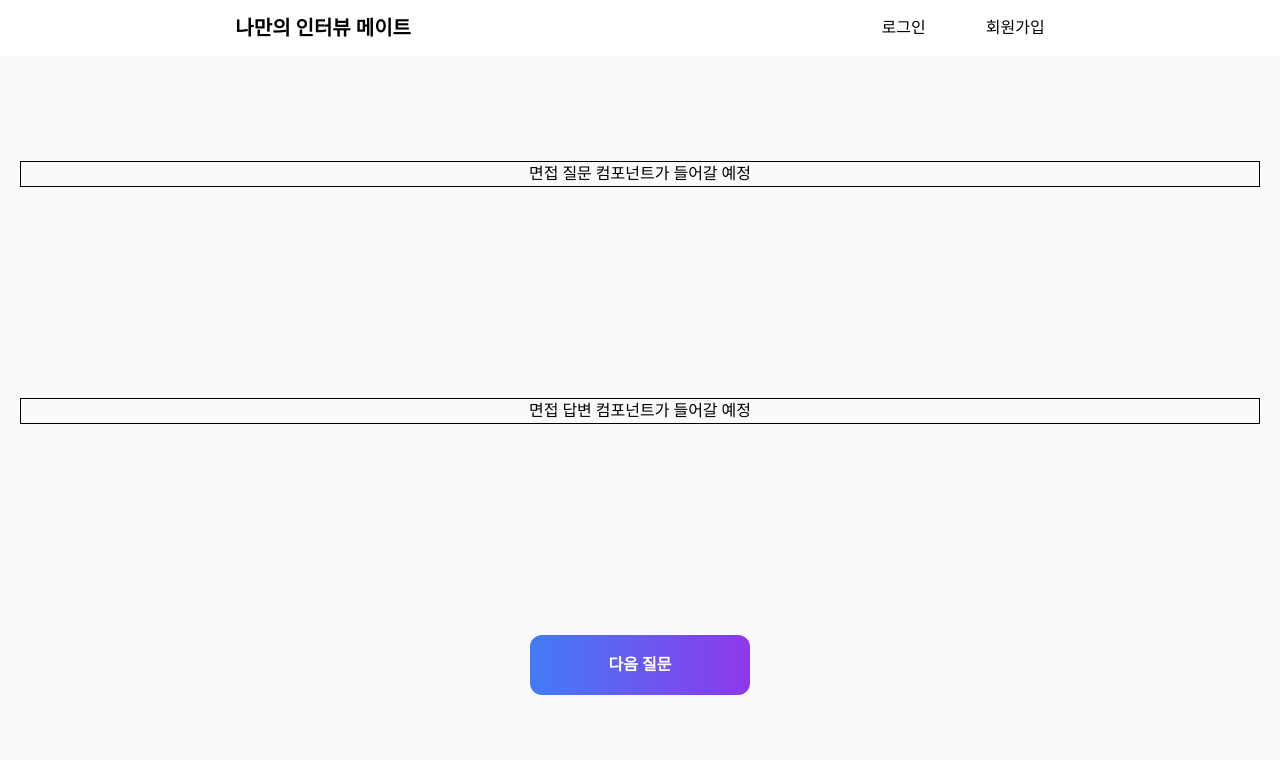
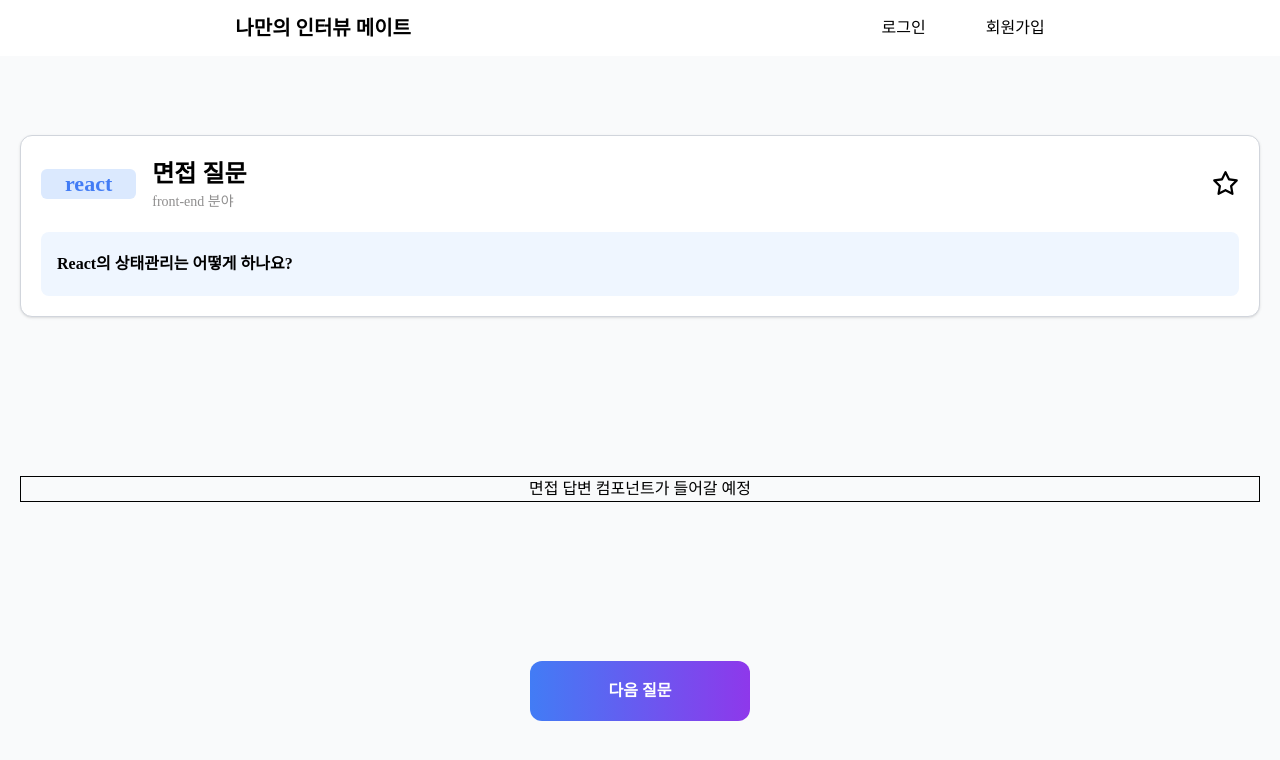
Before and after one commit to ydsic/my_interview_mate, a React (Vite) app: page /my_interview_mate/interview in a window 1280 px wide. Shown: the top 760 px of the page. Built offline with nearby package versions, Linux system fonts and the light colour scheme; a web font is replaced by a local one.

Commit message:
style: git 태그 orange-10 -> orange-15

```diff
--- a/src/page/InterviewPage.tsx
+++ b/src/page/InterviewPage.tsx
@@ -1,9 +1,15 @@
 import Button from '../components/common/Button';
+import InterviewQuestion from '../components/interviewpage/InterviewQuestion';
 
 export default function InterviewPage() {
   return (
     <div className="h-full flex flex-col justify-around text-center ">
-      <div className="border">면접 질문 컴포넌트가 들어갈 예정</div>
+      <div>
+        <InterviewQuestion
+          category="react"
+          question="React의 상태관리는 어떻게 하나요?"
+        />
+      </div>
       <div className="border">면접 답변 컴포넌트가 들어갈 예정</div>
       <div>
         <Button className="w-55 h-15">다음 질문</Button>
--- a/src/tailwind.css
+++ b/src/tailwind.css
@@ -12,6 +12,7 @@
   --color-blue-10: #eff6ff;
   --color-purple-10: #faf5ff;
   --color-orange-10: #fff7ed;
+  --color-orange-15: #fef4eb;
   --color-yellow-10: #fffeea;
   --color-green-10: #e7ffeb;
 
@@ -61,5 +62,5 @@
   background-color: var(--color-git-bg-tag);
 }
 .git-bg {
-  background-color: var(--color-orange-10);
+  background-color: var(--color-orange-15);
 }
```
Also changed, not shown: src/App.tsx (+0 -10 lines).
